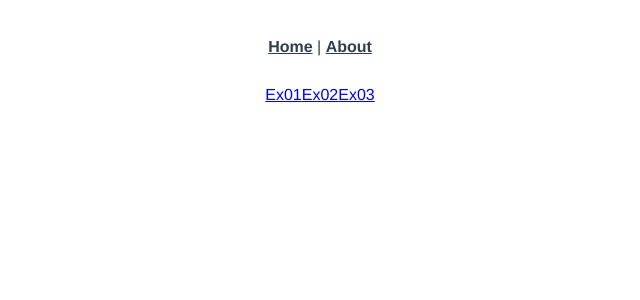
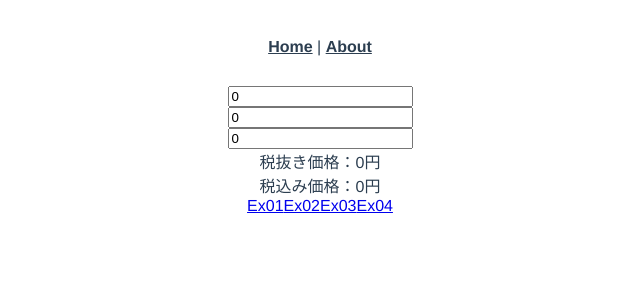
Before and after one commit to ri-chococro/ex-vue-beginner, a Vue app: page /ex04 in a window 1280 px wide. Shown: the top 300 px of the page, without its empty margins (320-960 px from the left). Built offline with nearby package versions, Linux system fonts and the light colour scheme.

Commit message:
商品の合計金額計算作成、動作確認済み

```diff
--- a/src/App.vue
+++ b/src/App.vue
@@ -8,6 +8,7 @@
     <router-link to="/ex01">Ex01</router-link>
     <router-link to="/ex02">Ex02</router-link>
     <router-link to="/ex03">Ex03</router-link>
+    <router-link to="/ex04">Ex04</router-link>
   </div>
 </template>
 
--- a/src/router/index.ts
+++ b/src/router/index.ts
@@ -5,6 +5,10 @@ import Home from "../views/Home.vue";
 Vue.use(VueRouter);
 
 const routes: Array<RouteConfig> = [
+  {
+    path: "/ex04",
+    component: () => import("../views/Ex04.vue"),
+  },
   {
     path: "/ex03",
     component: () => import("../views/Ex03.vue"),
--- /dev/null
+++ b/src/views/Ex04.vue
@@ -0,0 +1,33 @@
+<template>
+  <div class="ex04">
+    <form>
+      <div><input type="text" v-model.number="amount1" /></div>
+      <div><input type="text" v-model.number="amount2" /></div>
+      <div><input type="text" v-model.number="amount3" /></div>
+      <div>税抜き価格：{{ subTotal.toLocaleString() }}円</div>
+      <div>税込み価格：{{ total.toLocaleString() }}円</div>
+    </form>
+  </div>
+</template>
+
+<script lang="ts">
+import { Component, Vue } from "vue-property-decorator";
+
+@Component
+export default class Ex02 extends Vue {
+  private amount1 = 0;
+  private amount2 = 0;
+  private amount3 = 0;
+
+  get subTotal() {
+    return Math.floor(this.amount1 + this.amount2 + this.amount3);
+  }
+
+  get total() {
+    const tax = 1.1;
+    return Math.floor(this.subTotal * tax);
+  }
+}
+</script>
+
+<style></style>
```
Also changed, not shown: .eslintrc.js.
